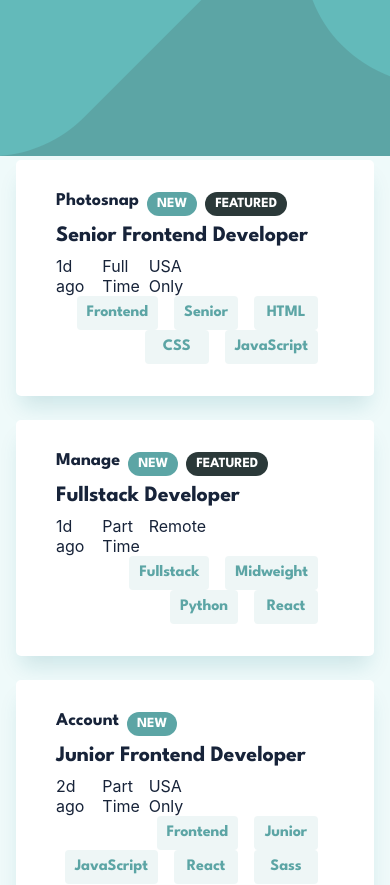
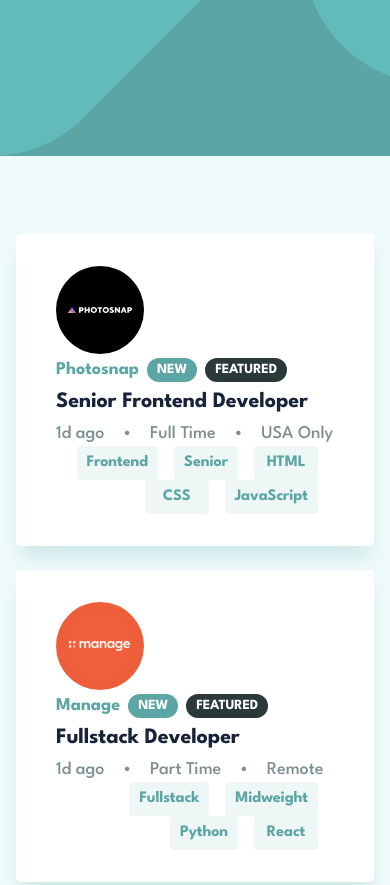
Before and after one commit to mseidel819/static-job-listings, a React (Create React App) app: page / in a window 390 px wide. Shown: the top 885 px of the page. Built offline with nearby package versions, Linux system fonts and the light colour scheme.

Commit message:
fully functional. needs mobile responsiveness.

```diff
--- a/src/App.js
+++ b/src/App.js
@@ -23,7 +23,7 @@ function App() {
   useEffect(() => {
     const newFilteredJobs = jobs.filter((job) => {
       const tagArray = [job.role, job.level, ...job.tools, ...job.languages];
-      console.log(tagArray);
+
       if (search.length === 0) {
         return job;
       }
@@ -50,7 +50,6 @@ function App() {
     setSearch([]);
   };
 
-  console.log(search);
   return (
     <ThemeProvider theme={themeOptions}>
       <HeaderDesktop className="header" />
@@ -63,10 +62,18 @@ function App() {
           />
         )}
       </Container>
-      <Container maxWidth="lg">
-        {filteredJobs.map((job) => {
+      <Container
+        maxWidth="lg"
+        sx={{ marginTop: `${search.length === 0 ? "74px" : 0}` }}
+      >
+        {filteredJobs.map((job, i) => {
           return (
-            <JobCard addSearch={addSearchHandler} job={job} key={job.id} />
+            <JobCard
+              addSearch={addSearchHandler}
+              job={job}
+              id={job.id}
+              key={job.id}
+            />
           );
         })}
       </Container>
--- a/src/components/card/card.component.jsx
+++ b/src/components/card/card.component.jsx
@@ -2,8 +2,31 @@ import { Grid, Card, Typography } from "@mui/material";
 
 import { StyledButton, TitleButton } from "./card.styles";
 
-const JobCard = ({ job, addSearch }) => {
-  console.log(job);
+import { ReactComponent as Account } from "../../images/account.svg";
+import { ReactComponent as EyeCam } from "../../images/eyecam-co.svg";
+import { ReactComponent as Faceit } from "../../images/faceit.svg";
+import { ReactComponent as Insure } from "../../images/insure.svg";
+import { ReactComponent as LoopStudios } from "../../images/loop-studios.svg";
+import { ReactComponent as Manage } from "../../images/manage.svg";
+import { ReactComponent as MyHome } from "../../images/myhome.svg";
+import { ReactComponent as Photosnap } from "../../images/photosnap.svg";
+import { ReactComponent as Shortly } from "../../images/shortly.svg";
+import { ReactComponent as TheAirFilterCompany } from "../../images/the-air-filter-company.svg";
+
+const JobCard = ({ job, addSearch, id }) => {
+  const imgArr = {
+    1: <Photosnap />,
+    2: <Manage />,
+    3: <Account />,
+    4: <MyHome />,
+    5: <LoopStudios />,
+    6: <Faceit />,
+    7: <Shortly />,
+    8: <Insure />,
+    9: <EyeCam />,
+    10: <TheAirFilterCompany />,
+  };
+
   return (
     <Card
       sx={{
@@ -13,10 +36,15 @@ const JobCard = ({ job, addSearch }) => {
       }}
     >
       <Grid container>
-        <Grid item container sm={5} rowSpacing={1}>
-          <Grid item container columnSpacing={1}>
+        <Grid item md={1.5}>
+          {imgArr[id]}
+        </Grid>
+        <Grid item container md={4} rowSpacing={1}>
+          <Grid item container alignItems="center" columnSpacing={1}>
             <Grid item>
-              <Typography variant="h3">{job.company}</Typography>
+              <Typography variant="h3" color="#5CA5A5">
+                {job.company}
+              </Typography>
             </Grid>
             <Grid item>
               {job.new && (
@@ -53,21 +81,35 @@ const JobCard = ({ job, addSearch }) => {
             <TitleButton>{job.position}</TitleButton>
           </Grid>
           <Grid item container>
-            <Grid item xs={2}>
+            <Typography variant="body1" color="#7C8F8F">
               {job.postedAt}
-            </Grid>
-            <Grid item xs={2}>
+            </Typography>
+            <Typography
+              variant="body1"
+              color="#7C8F8F"
+              sx={{ margin: "auto 18px" }}
+            >
+              &#8226;
+            </Typography>
+            <Typography variant="body1" color="#7C8F8F">
               {job.contract}
-            </Grid>
-            <Grid item xs={2}>
+            </Typography>
+            <Typography
+              variant="body1"
+              color="#7C8F8F"
+              sx={{ margin: "auto 18px" }}
+            >
+              &#8226;
+            </Typography>
+            <Typography variant="body1" color="#7C8F8F">
               {job.location}
-            </Grid>
+            </Typography>
           </Grid>
         </Grid>
 
         <Grid
           item
-          sm={7}
+          md={6.5}
           container
           justifyContent="flex-end"
           sx={{
```
